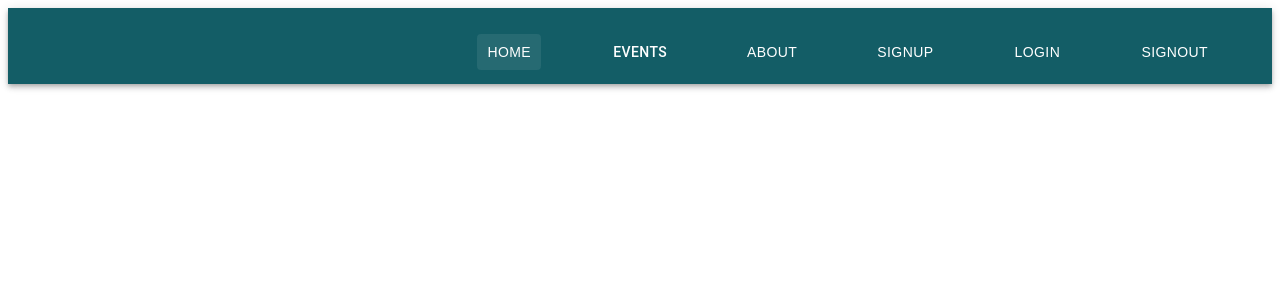
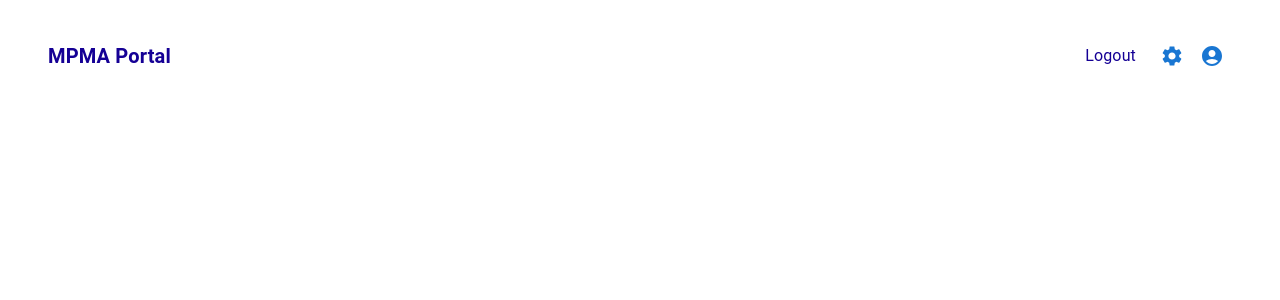
Before and after one commit to UththaraMadubhashini/mpma_systems, a React (Create React App) app: page / in a window 1280 px wide. Shown: the top 300 px of the page. Built offline with nearby package versions, Linux system fonts and the light colour scheme.

Commit message:
modify header

```diff
--- a/package.json
+++ b/package.json
@@ -5,6 +5,7 @@
   "dependencies": {
     "@emotion/react": "^11.13.3",
     "@emotion/styled": "^11.13.0",
+    "@mui/icons-material": "^6.1.8",
     "@mui/material": "^6.1.7",
     "@mui/styled-engine-sc": "^6.1.7",
     "@testing-library/jest-dom": "^5.17.0",
--- a/src/Components/Header/Header.js
+++ b/src/Components/Header/Header.js
@@ -1,117 +1,27 @@
-import React from 'react';
-import { Link, useNavigate } from 'react-router-dom';
-import AppBar from '@mui/material/AppBar';
-import Box from '@mui/material/Box';
-import Toolbar from '@mui/material/Toolbar';
-import Typography from '@mui/material/Typography';
-import { Menu, MenuItem } from '@mui/material';
-import Container from '@mui/material/Container';
-import Button from '@mui/material/Button';
-// import logo from '../../Assets/Images/Logo.png';
-// import logo2 from '../../Assets/Images/Logo2.png';
-
-const pages = ['Home', 'Events', 'About', 'SignUp', 'Login', 'SignOut'];
+import React from "react";
+import { AppBar, Toolbar, Typography, Box, IconButton } from "@mui/material";
+import SettingsIcon from "@mui/icons-material/Settings";
+import AccountCircleIcon from "@mui/icons-material/AccountCircle";
 
 function Header() {
-  const [anchorElNav, setAnchorElNav] = React.useState(null);
-  const [selectedPage, setSelectedPage] = React.useState('Home');
-  const navigate = useNavigate();
-
-  const handleCloseNavMenu = () => {
-    setAnchorElNav(null);
-  };
-
-  const handlePageClick = (page) => {
-    setSelectedPage(page);
-    handleCloseNavMenu();
-  };
-
-  const handleSignOut = () => {
-
-    localStorage.removeItem('authToken');
-    localStorage.removeItem('userData');
-
-    console.log('Signing out...');
-    setSelectedPage('SignOut');
-    navigate('/login');
-  };
-
   return (
-    <AppBar position="static" sx={{ backgroundColor: '#135D66' }}>
-      <Container maxWidth="xl">
-        <Toolbar disableGutters sx={{ marginTop: 1.5, alignItems: 'center', marginLeft: 5 }}>
-          <Typography variant="h6" component="div" sx={{ flexGrow: 1 }}>
-            {/* <img src={logo2} alt="Logo" style={{ height: 80, width: 95, borderRadius: '50%' }} /> */}
+    <AppBar position="static" sx={{ backgroundColor: "white", boxShadow: "none", padding: 2 }}>
+      <Toolbar sx={{ justifyContent: "space-between" }}>
+        <Typography variant="h6" sx={{ color: "#150095", fontWeight: "bold" }}>
+          MPMA Portal
+        </Typography>
+        <Box sx={{ display: "flex", alignItems: "center" }}>
+          <Typography variant="body1" sx={{ marginRight: 2, color: "#150095" }}>
+            Logout
           </Typography>
-          <Box sx={{ display: { xs: 'none', md: 'flex' } }}>
-            {pages.map((page) => (
-              <React.Fragment key={page}>
-                {page === 'Events' ? (
-                  <React.Fragment>
-                    <Button
-                      aria-controls="menu-events"
-                      aria-haspopup="true"
-                      onClick={(event) => setAnchorElNav(event.currentTarget)}
-                      sx={{
-                        mx: 4,
-                        color: 'white',
-                        textDecoration: 'none',
-                        backgroundColor: selectedPage === page ? 'rgba(255, 255, 255, 0.08)' : 'transparent',
-                      }}
-                    >
-                      {page}
-                    </Button>
-                    <Menu
-                      id="menu-events"
-                      anchorEl={anchorElNav}
-                      open={Boolean(anchorElNav)}
-                      onClose={handleCloseNavMenu}
-                    >
-                      <MenuItem component={Link} to="/all-events" onClick={() => handlePageClick('All Events')}>All Events</MenuItem>
-                      <MenuItem component={Link} to="/musical" onClick={() => handlePageClick('Musical')}>Musical</MenuItem>
-                      <MenuItem component={Link} to="/dancing" onClick={() => handlePageClick('Dancing')}>Dancing</MenuItem>
-                      <MenuItem component={Link} to="/stage-drama" onClick={() => handlePageClick('Stage Drama')}>Stage Drama</MenuItem>
-                      <MenuItem component={Link} to="/food-festival" onClick={() => handlePageClick('Food Festival')}>Food Festival</MenuItem>
-                    </Menu>
-                  </React.Fragment>
-                ) : (
-                  page === 'SignOut' ? (
-                    <Button
-                      key={page}
-                      onClick={handleSignOut}
-                      sx={{
-                        mx: 4,
-                        color: 'white',
-                        textDecoration: 'none',
-                        backgroundColor: selectedPage === page ? 'rgba(255, 255, 255, 0.08)' : 'transparent',
-                        fontFamily: 'sans-serif',
-                      }}
-                    >
-                      {page}
-                    </Button>
-                  ) : (
-                    <Button
-                      key={page}
-                      component={Link}
-                      to={`/${page.toLowerCase().replace(' ', '')}`}
-                      onClick={() => handlePageClick(page)}
-                      sx={{
-                        mx: 4,
-                        color: 'white',
-                        textDecoration: 'none',
-                        backgroundColor: selectedPage === page ? 'rgba(255, 255, 255, 0.08)' : 'transparent',
-                        fontFamily: 'sans-serif',
-                      }}
-                    >
-                      {page}
-                    </Button>
-                  )
-                )}
-              </React.Fragment>
-            ))}
-          </Box>
-        </Toolbar>
-      </Container>
+          <IconButton color="primary">
+            <SettingsIcon />
+          </IconButton>
+          <IconButton color="primary">
+            <AccountCircleIcon />
+          </IconButton>
+        </Box>
+      </Toolbar>
     </AppBar>
   );
 }
```
Also changed, not shown: src/Assets/logo.png (added), 1 other file (tests, documents, lock files or other folders).
